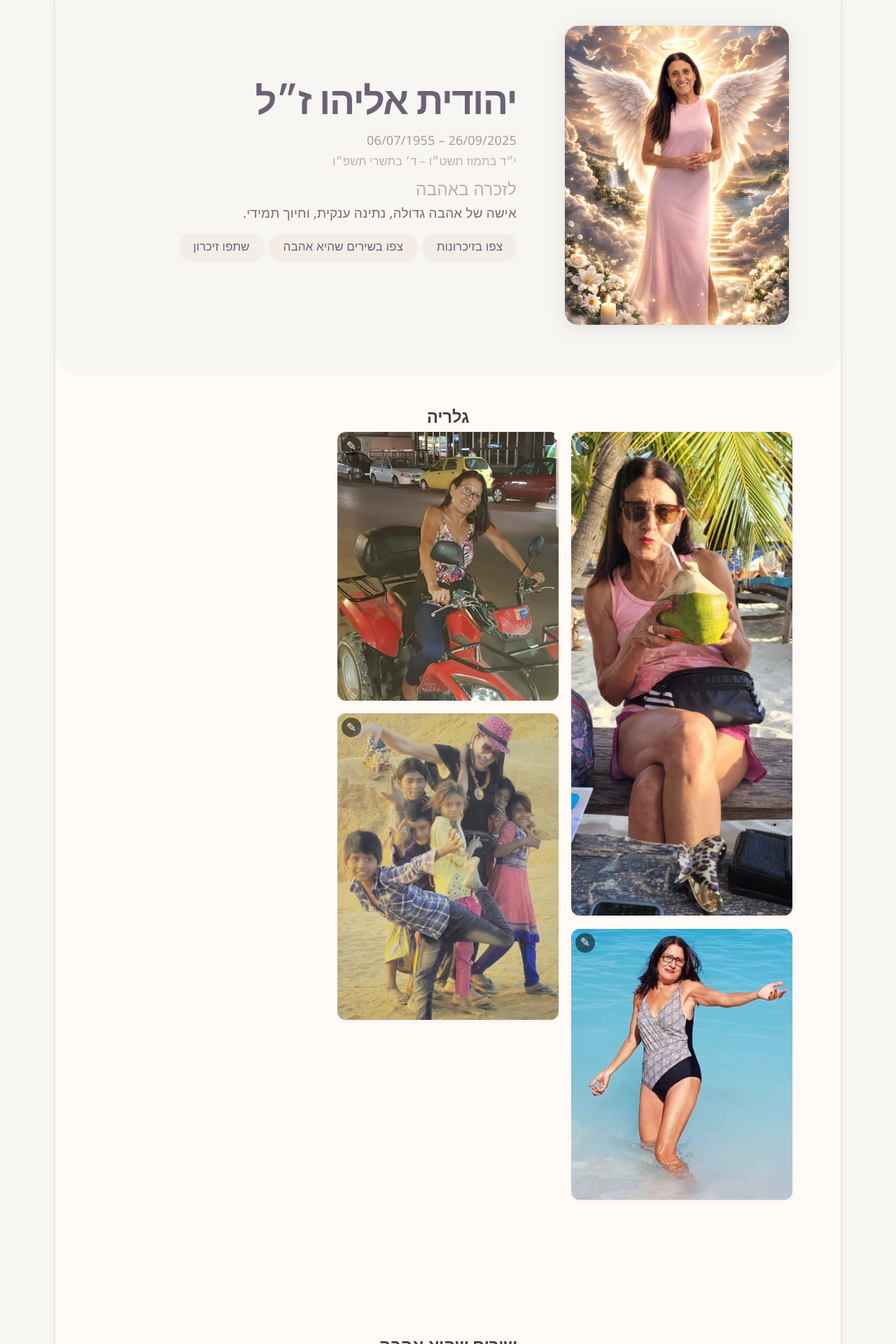
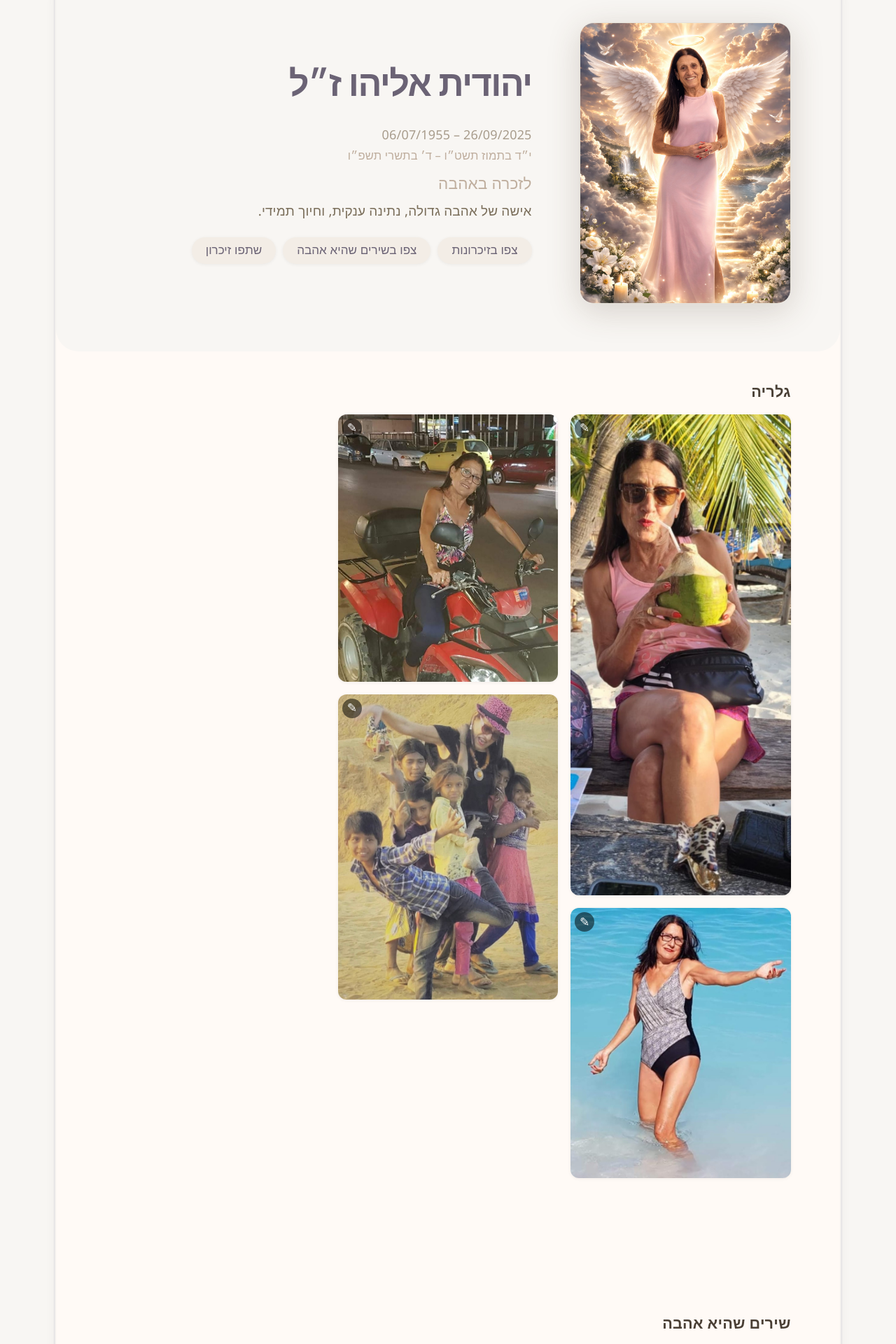
Before and after one commit to liordidi/yehudith-app, a React app in the folder frontend/: page / in a window 1280 px wide. Shown: the part 60-1980 px from the top of the page at 70% size. Built offline with nearby package versions, Linux system fonts and the light colour scheme; no server answers; the database is empty; the HTML template or start-up script is replaced by a standard one.

Commit message:
feat: implement responsive layout with separate Mobile and Desktop components

```diff
--- a/frontend/src/App.css
+++ b/frontend/src/App.css
@@ -1342,104 +1342,10 @@ main {
   }
 }
 
-/* ════════════════════════════════════════════════════════════════════════════
-   DESKTOP LAYOUT — additive overrides only.
-   Every rule below lives inside min-width media queries.
-   Mobile base styles above this block are completely untouched.
-   ════════════════════════════════════════════════════════════════════════════ */
-
-@media (min-width: 768px) {
-
-  /* ── Page container: lift the 600px cap, give it air ──────────────────── */
-  .memorial-page {
-    max-width: 940px;
-    margin: 32px auto;
-    border-radius: 24px;
-    padding-bottom: 64px;
-  }
-
-  /* ── Hero: two-column (RTL: portrait right, text left) ─────────────────── */
-  .hero-section {
-    display: flex;
-    flex-direction: row;
-    align-items: center;
-    text-align: right;
-    padding: 48px 56px 56px;
-    gap: 52px;
-  }
-
-  /* Image column — fixed width, no shrink */
-  .hero-section > div:first-child {
-    flex: 0 0 auto;
-  }
-
-  /* Text column — takes remaining space */
-  .hero-section > div:last-child {
-    flex: 1 1 0;
-    min-width: 0;
-  }
-
-  /* Remove the bottom margin the stacked mobile layout needed */
-  .hero-img {
-    margin-bottom: 0;
-  }
-
-  .portrait {
-    width: 270px;
-    max-width: none;
-  }
-
-  .hero-name {
-    font-size: 2.6rem;
-    margin-top: 0;
-  }
-
-  .hero-text {
-    font-size: 1.25rem;
-  }
-
-  .hero-short {
-    font-size: 1.05rem;
-  }
-
-  /* CTA buttons: align to RTL start (right) instead of centered */
-  .hero-cta {
-    justify-content: flex-start;
-    margin-top: 12px;
-  }
-
-  /* ── Section padding: proper desktop breathing room ────────────────────── */
-  .gallery-section,
-  .memories-section,
-  .songs-section,
-  .share-memory-section,
-  .candle-section,
-  .footer-section {
-    padding: 36px 52px;
-  }
-
-  /* ── Gallery: always 3 columns on desktop (overrides the 1024px drop) ─── */
-  .gallery-grid {
-    columns: 3;
-    column-gap: 16px;
-  }
-
-  /* ── Memories: 3-column masonry on desktop ─────────────────────────────── */
-  .memories-grid {
-    columns: 3;
-    column-gap: 16px;
-  }
-
-  /* ── Songs: wider cards, more gap — keep horizontal scroll model ────────── */
-  .songs-carousel {
-    gap: 16px;
-  }
-
-  .song-card {
-    flex: 0 0 190px;
-    padding: 22px 14px 18px;
-  }
-}
+/* Legacy @media (min-width: 768px) shared block removed.
+   Desktop layout is now handled exclusively by .desktop-page
+   inside @media (min-width: 1024px) — see the scoped block below.
+   MobileLayout uses only base styles for all viewport widths. */
 
 @media (min-width: 1100px) {
 
@@ -1482,3 +1388,132 @@ main {
     column-gap: 18px;
   }
 }
+
+/* ════════════════════════════════════════════════════════════════════════════
+   DESKTOP-PAGE SCOPED STYLES
+   Anchored to .desktop-page which only exists in layouts/DesktopLayout.jsx.
+   Wrapped in @media (min-width: 1024px) as a CSS safety guard.
+   JS dispatch (useIsDesktop) and this media query both enforce 1024px.
+   ════════════════════════════════════════════════════════════════════════════ */
+
+@media (min-width: 1024px) {
+
+/* ── Page shell ──────────────────────────────────────────────────────────── */
+.desktop-page {
+  max-width: 1120px;
+  margin: 32px auto;
+  border-radius: 24px;
+  padding-bottom: 80px;
+}
+
+/* ── Hero: two-column layout (RTL: portrait right, text left) ────────────── */
+.desktop-page .hero-section {
+  display: flex;
+  flex-direction: row;
+  align-items: center;
+  text-align: right;
+  padding: 60px clamp(40px, 5.5vw, 72px) 68px;
+  gap: 68px;
+}
+
+/* Image column: fixed width, never shrinks */
+.desktop-page .hero-section > div:first-child {
+  flex: 0 0 auto;
+}
+
+/* Text column: takes all remaining space */
+.desktop-page .hero-section > div:last-child {
+  flex: 1 1 0;
+  min-width: 0;
+}
+
+/* Portrait: fixed width + richer shadow on desktop */
+.desktop-page .hero-img {
+  margin-bottom: 0;
+}
+
+.desktop-page .portrait {
+  width: 300px;
+  max-width: none;
+  box-shadow: 0 10px 48px rgba(80, 58, 40, 0.20);
+}
+
+/* Typography scale for desktop */
+.desktop-page .hero-name {
+  font-size: 2.8rem;
+  margin-top: 0;
+  line-height: 1.15;
+}
+
+.desktop-page .hero-text {
+  font-size: 1.25rem;
+  margin-top: 10px;
+  margin-bottom: 10px;
+}
+
+.desktop-page .hero-short {
+  font-size: 1.05rem;
+  line-height: 1.7;
+  margin-bottom: 22px;
+}
+
+/* CTA buttons: align to RTL start (right edge) instead of center */
+.desktop-page .hero-cta {
+  justify-content: flex-start;
+  margin-top: 14px;
+  gap: 10px;
+}
+
+/* ── Section headings: start-aligned on desktop (RTL right = start) ─────── */
+.desktop-page .gallery-section h2,
+.desktop-page .memories-section h2,
+.desktop-page .songs-section h2 {
+  text-align: right;
+  font-size: 1.2rem;
+  letter-spacing: 0.01em;
+  margin-bottom: 20px;
+}
+
+/* ── Section padding: scales between 40px (1024px) and 72px (1120px+) ───── */
+.desktop-page .gallery-section,
+.desktop-page .memories-section,
+.desktop-page .songs-section,
+.desktop-page .share-memory-section,
+.desktop-page .candle-section {
+  padding: 44px clamp(40px, 5.5vw, 72px);
+}
+
+/* Footer: slightly tighter top, with a separator */
+.desktop-page .footer-section {
+  padding: 32px clamp(40px, 5.5vw, 72px) 20px;
+  border-top: 1px solid #ede9e3;
+  margin-top: 8px;
+}
+
+/* ── Gallery: 3-column masonry with comfortable gaps ────────────────────── */
+.desktop-page .gallery-grid {
+  columns: 3;
+  column-gap: 18px;
+}
+
+/* ── Memories: 2-column masonry for readable text-heavy cards ────────────── */
+.desktop-page .memories-grid {
+  columns: 2;
+  column-gap: 18px;
+}
+
+.desktop-page .memory-card {
+  padding: 14px;
+}
+
+/* ── Songs: wider cards, more gap — horizontal scroll preserved ──────────── */
+.desktop-page .songs-carousel {
+  gap: 18px;
+}
+
+.desktop-page .song-card {
+  flex: 0 0 200px;
+  padding: 22px 16px 18px;
+}
+
+} /* end @media (min-width: 1024px) */
--- a/frontend/src/App.jsx
+++ b/frontend/src/App.jsx
@@ -1,20 +1,13 @@
 import React, { useState, useEffect } from 'react';
 import './App.css';
-import { memorialData } from './memorialData';
-import { HeroSection } from './components/HeroSection';
-import { GallerySection } from './components/GallerySection';
-import { MemoriesSection } from './components/MemoriesSection';
-import { SongsSection } from './components/SongsSection';
-import { SubmitMemoryForm } from './components/SubmitMemoryForm';
-import { CandleSection } from './components/CandleSection';
-import { Footer } from './components/Footer';
+import { MemorialPage } from './MemorialPage';
+import { AdminPanel } from './components/AdminPanel';
 import {
   fetchApprovedMemories,
   fetchApprovedMemoriesAdmin,
   updateMemory,
   deleteMemory,
 } from './api/memories';
-import { AdminPanel } from './components/AdminPanel';
 
 // Admin panel is shown in dev mode OR when ?admin appears in the URL.
 const SHOW_ADMIN = import.meta.env.DEV ||
@@ -91,31 +84,19 @@ function App() {
   };
 
   return (
-    <div className="memorial-page" dir="rtl">
-      <HeroSection
-        person={memorialData.person}
-        hero={memorialData.hero}
+    <>
+      {/* ── Page layout (mobile or desktop, never both) ── */}
+      <MemorialPage
+        shareFormOpen={shareFormOpen}
         onOpenShareForm={() => setShareFormOpen(true)}
-      />
-      <GallerySection
-        gallery={memorialData.gallery}
+        onShareFormChange={setShareFormOpen}
+        serverMemories={serverMemories}
+        memoriesFetchError={memoriesFetchError}
         showAdmin={SHOW_ADMIN}
         adminKey={adminKey}
       />
-      <div id="memories-section">
-        <MemoriesSection
-          memories={{ title: memorialData.memories.title, items: serverMemories }}
-          fetchError={memoriesFetchError}
-        />
-        <SubmitMemoryForm open={shareFormOpen} onOpenChange={setShareFormOpen} />
-      </div>
-      <div id="songs-section">
-        <SongsSection songs={memorialData.songs} />
-      </div>
-      <CandleSection candle={memorialData.candle} />
-      <Footer footer={memorialData.footer} />
 
-      {/* ── Admin panel ── */}
+      {/* ── Admin overlays — outside layout so they mount only once ── */}
       {SHOW_ADMIN && (
         <div className="memory-pending-panel" dir="rtl">
           <h4>ניהול</h4>
@@ -168,7 +149,7 @@ function App() {
       {/* ── Comment moderation panel (Supabase Auth) ── */}
       {SHOW_ADMIN && <AdminPanel />}
 
-      {/* Admin edit memory modal */}
+      {/* ── Admin edit memory modal (position: fixed, viewport-agnostic) ── */}
       {editingMemory && (
         <EditMemoryModal
           memory={editingMemory}
@@ -176,11 +157,13 @@ function App() {
           onClose={() => setEditingMemory(null)}
         />
       )}
-    </div>
+    </>
   );
 }
 
 // ── Image display settings helpers ────────────────────────────────────────────
+// Kept here because EditMemoryModal (below) uses them and is defined in this
+// file. If EditMemoryModal is ever extracted, move these with it.
 const DISPLAY_DEFAULTS = { x: 50, y: 50, zoom: 1, height: 160, fit: 'cover' };
 
 function parseDisplaySafe(cropVal) {
@@ -201,6 +184,8 @@ function parseDisplaySafe(cropVal) {
 }
 
 // ── Admin: edit memory text + image (replace/remove) + display settings ──────
+// Kept in App.jsx because it uses parseDisplaySafe and DISPLAY_DEFAULTS from
+// this file's module scope. Receives all data via props — safe to extract later.
 function EditMemoryModal({ memory, onSave, onClose }) {
   const [name,            setName]            = useState(memory?.name  ?? '');
   const [title,           setTitle]           = useState(memory?.title ?? '');
--- /dev/null
+++ b/frontend/src/MemorialPage.jsx
@@ -0,0 +1,18 @@
+// MemorialPage.jsx
+// Layout dispatcher. Receives all data/state as props from App.jsx.
+// Renders MobileLayout or DesktopLayout — never both simultaneously.
+// Subscription-bearing components (GallerySection, CandleSection, MediaModal
+// inside GallerySection) are shared and mount only once inside whichever
+// layout is active.
+
+import React from 'react';
+import { useIsDesktop } from './hooks/useIsDesktop';
+import { MobileLayout } from './layouts/MobileLayout';
+import { DesktopLayout } from './layouts/DesktopLayout';
+
+export function MemorialPage(props) {
+  const isDesktop = useIsDesktop();
+  return isDesktop
+    ? <DesktopLayout {...props} />
+    : <MobileLayout  {...props} />;
+}
--- /dev/null
+++ b/frontend/src/hooks/useIsDesktop.js
@@ -0,0 +1,23 @@
+// useIsDesktop.js
+// Returns true when the viewport is at or above the desktop breakpoint.
+// Matches the @media (min-width: 1024px) guard in App.css (.desktop-page block).
+// Updates on window resize via matchMedia change event.
+
+import { useState, useEffect } from 'react';
+
+const BREAKPOINT = 1024;
+
+export function useIsDesktop() {
+  const [isDesktop, setIsDesktop] = useState(
+    () => window.matchMedia(`(min-width: ${BREAKPOINT}px)`).matches
+  );
+
+  useEffect(() => {
+    const mql = window.matchMedia(`(min-width: ${BREAKPOINT}px)`);
+    const handler = (e) => setIsDesktop(e.matches);
+    mql.addEventListener('change', handler);
+    return () => mql.removeEventListener('change', handler);
+  }, []);
+
+  return isDesktop;
+}
--- /dev/null
+++ b/frontend/src/layouts/DesktopLayout.jsx
@@ -0,0 +1,51 @@
+// DesktopLayout.jsx
+// Desktop-specific page layout. Safe to evolve independently of MobileLayout.
+// All section components are shared — do not duplicate their internal logic here.
+// Start conservatively: same structure as mobile, desktop CSS handles visual differences.
+
+import React from 'react';
+import { memorialData } from '../memorialData';
+import { HeroSection } from '../components/HeroSection';
+import { GallerySection } from '../components/GallerySection';
+import { MemoriesSection } from '../components/MemoriesSection';
+import { SongsSection } from '../components/SongsSection';
+import { SubmitMemoryForm } from '../components/SubmitMemoryForm';
+import { CandleSection } from '../components/CandleSection';
+import { Footer } from '../components/Footer';
+
+export function DesktopLayout({
+  shareFormOpen,
+  onOpenShareForm,
+  onShareFormChange,
+  serverMemories,
+  memoriesFetchError,
+  showAdmin,
+  adminKey,
+}) {
+  return (
+    <div className="memorial-page desktop-page" dir="rtl">
+      <HeroSection
+        person={memorialData.person}
+        hero={memorialData.hero}
+        onOpenShareForm={onOpenShareForm}
+      />
+      <GallerySection
+        gallery={memorialData.gallery}
+        showAdmin={showAdmin}
+        adminKey={adminKey}
+      />
+      <div id="memories-section">
+        <MemoriesSection
+          memories={{ title: memorialData.memories.title, items: serverMemories }}
+          fetchError={memoriesFetchError}
+        />
+        <SubmitMemoryForm open={shareFormOpen} onOpenChange={onShareFormChange} />
+      </div>
+      <div id="songs-section">
+        <SongsSection songs={memorialData.songs} />
+      </div>
+      <CandleSection candle={memorialData.candle} />
+      <Footer footer={memorialData.footer} />
+    </div>
+  );
+}
--- /dev/null
+++ b/frontend/src/layouts/MobileLayout.jsx
@@ -0,0 +1,51 @@
+// MobileLayout.jsx
+// Verbatim extraction of the current App.jsx page layout.
+// This is the source of truth for the mobile experience.
+// Do not change this file when working on desktop improvements.
+
+import React from 'react';
+import { memorialData } from '../memorialData';
+import { HeroSection } from '../components/HeroSection';
+import { GallerySection } from '../components/GallerySection';
+import { MemoriesSection } from '../components/MemoriesSection';
+import { SongsSection } from '../components/SongsSection';
+import { SubmitMemoryForm } from '../components/SubmitMemoryForm';
+import { CandleSection } from '../components/CandleSection';
+import { Footer } from '../components/Footer';
+
+export function MobileLayout({
+  shareFormOpen,
+  onOpenShareForm,
+  onShareFormChange,
+  serverMemories,
+  memoriesFetchError,
+  showAdmin,
+  adminKey,
+}) {
+  return (
+    <div className="memorial-page" dir="rtl">
+      <HeroSection
+        person={memorialData.person}
+        hero={memorialData.hero}
+        onOpenShareForm={onOpenShareForm}
+      />
+      <GallerySection
+        gallery={memorialData.gallery}
+        showAdmin={showAdmin}
+        adminKey={adminKey}
+      />
+      <div id="memories-section">
+        <MemoriesSection
+          memories={{ title: memorialData.memories.title, items: serverMemories }}
+          fetchError={memoriesFetchError}
+        />
+        <SubmitMemoryForm open={shareFormOpen} onOpenChange={onShareFormChange} />
+      </div>
+      <div id="songs-section">
+        <SongsSection songs={memorialData.songs} />
+      </div>
+      <CandleSection candle={memorialData.candle} />
+      <Footer footer={memorialData.footer} />
+    </div>
+  );
+}
```
